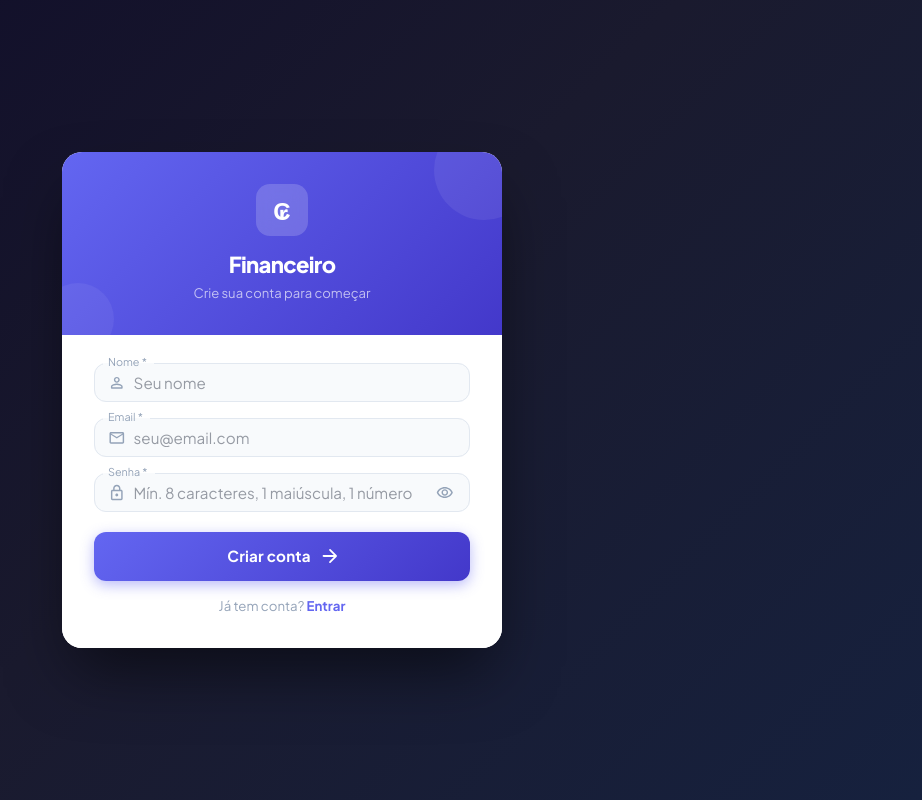
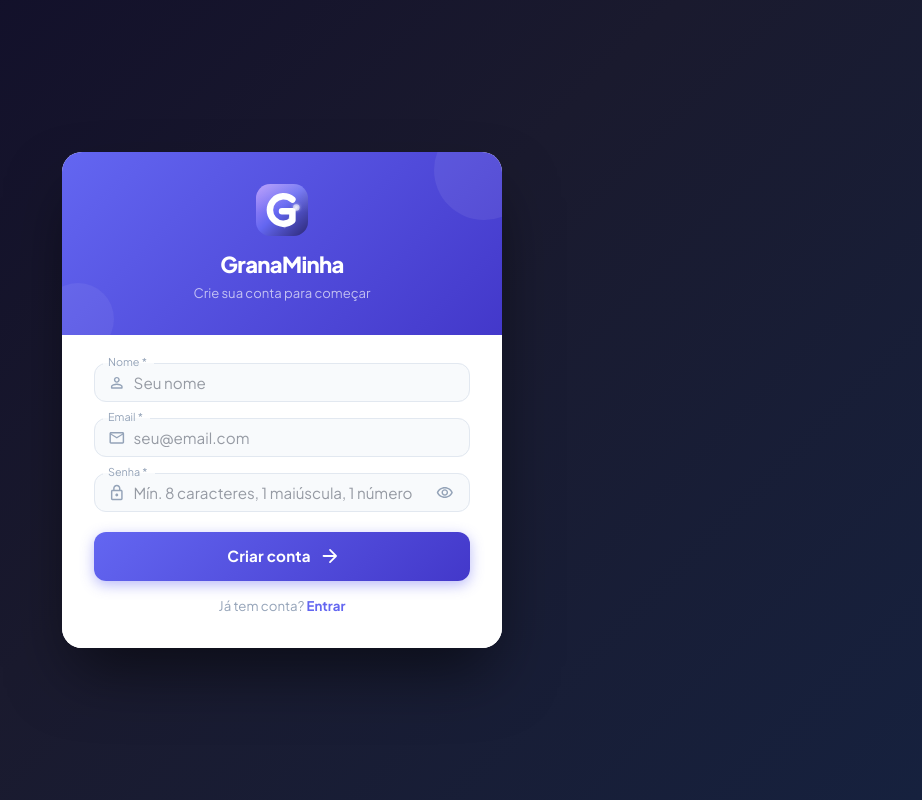
Before and after one commit to leonfpontes/financeiro, a Next.js app: page /register in a window 1280 px wide. Shown: the whole page, without its empty margins (358-1280 px from the left). Built offline with nearby package versions, Linux system fonts and the light colour scheme; what @mui/material-nextjs would draw is missing.

Commit message:
refactor: rename project from Financeiro to GranaMinha and update related references

```diff
--- a/package.json
+++ b/package.json
@@ -1,5 +1,5 @@
 {
-  "name": "financeiro",
+  "name": "granaminha",
   "version": "0.1.0",
   "private": true,
   "scripts": {
--- a/src/app/(auth)/login/page.tsx
+++ b/src/app/(auth)/login/page.tsx
@@ -77,7 +77,7 @@ export default function LoginPage() {
             <Logo size={52} />
           </Box>
           <Typography sx={{ fontSize: 22, fontWeight: 800, color: "white", letterSpacing: "-0.03em", display: "block" }}>
-            Financeiro
+            GranaMinha
           </Typography>
           <Typography variant="body2" sx={{ color: "rgba(255,255,255,0.65)", mt: 0.4, fontSize: "0.82rem" }}>
             Entre com sua conta para continuar
--- a/src/app/(auth)/register/page.tsx
+++ b/src/app/(auth)/register/page.tsx
@@ -18,6 +18,7 @@ import PersonOutlineRoundedIcon from "@mui/icons-material/PersonOutlineRounded";
 import VisibilityOutlinedIcon from "@mui/icons-material/VisibilityOutlined";
 import VisibilityOffOutlinedIcon from "@mui/icons-material/VisibilityOffOutlined";
 import ArrowForwardRoundedIcon from "@mui/icons-material/ArrowForwardRounded";
+import { Logo } from "@/components/layout/Logo";
 
 const fieldSx = {
   "& .MuiOutlinedInput-root": {
@@ -74,11 +75,11 @@ export default function RegisterPage() {
         <Box sx={{ position: "absolute", bottom: -20, left: -20, width: 72, height: 72, borderRadius: "50%", background: "rgba(255,255,255,0.06)" }} />
 
         <Box sx={{ position: "relative", zIndex: 1 }}>
-          <Box sx={{ display: "inline-flex", alignItems: "center", justifyContent: "center", width: 52, height: 52, borderRadius: "14px", background: "rgba(255,255,255,0.18)", backdropFilter: "blur(8px)", mb: 1.5 }}>
-            <Typography sx={{ fontSize: 24, fontWeight: 900, color: "white", lineHeight: 1 }}>₢</Typography>
+          <Box sx={{ display: "inline-flex", alignItems: "center", justifyContent: "center", mb: 1.5 }}>
+            <Logo size={52} />
           </Box>
           <Typography sx={{ fontSize: 22, fontWeight: 800, color: "white", letterSpacing: "-0.03em", display: "block" }}>
-            Financeiro
+            GranaMinha
           </Typography>
           <Typography variant="body2" sx={{ color: "rgba(255,255,255,0.65)", mt: 0.4, fontSize: "0.82rem" }}>
             Crie sua conta para começar
--- a/src/app/error.tsx
+++ b/src/app/error.tsx
@@ -190,7 +190,7 @@ export default function ErrorPage({
                 Extrato de Emergência
               </Typography>
               <Typography sx={{ fontSize: "1rem", fontWeight: 800, color: "white" }}>
-                Financeiro — Conta Corrente
+                GranaMinha — Conta Corrente
               </Typography>
             </Box>
             <Chip
--- a/src/app/global-error.tsx
+++ b/src/app/global-error.tsx
@@ -18,7 +18,7 @@ export default function GlobalError({
       <head>
         <meta charSet="utf-8" />
         <meta name="viewport" content="width=device-width, initial-scale=1" />
-        <title>Erro crítico — Financeiro</title>
+        <title>Erro crítico — GranaMinha</title>
         <style>{`
           *, *::before, *::after { box-sizing: border-box; margin: 0; padding: 0; }
 
@@ -191,7 +191,7 @@ export default function GlobalError({
         <div className="card">
           <div className="card-header">
             <div className="label">Boletim de Calamidade Financeira</div>
-            <div className="title">Financeiro — Colapso Total do Sistema</div>
+            <div className="title">GranaMinha — Colapso Total do Sistema</div>
           </div>
           <div className="card-body">
             <div className="alert-box">
--- a/src/app/layout.tsx
+++ b/src/app/layout.tsx
@@ -13,8 +13,8 @@ const jakarta = Plus_Jakarta_Sans({
 });
 
 export const metadata: Metadata = {
-  title: "Financeiro — Controle Financeiro Familiar",
-  description: "Gerencie as finanças da sua família com facilidade",
+  title: "GranaMinha — Controle Financeiro Pessoal",
+  description: "Gerencie suas finanças com clareza: entradas, gastos, cartões e evolução em um só lugar.",
 };
 
 export default function RootLayout({ children }: { children: React.ReactNode }) {
--- a/src/components/layout/Logo.tsx
+++ b/src/components/layout/Logo.tsx
@@ -6,7 +6,7 @@ export function Logo({ size = 36 }: { size?: number }) {
       viewBox="0 0 40 40"
       fill="none"
       xmlns="http://www.w3.org/2000/svg"
-      aria-label="Financeiro"
+      aria-label="GranaMinha"
     >
       <defs>
         {/* Main diagonal gradient: violet → indigo → deep navy */}
@@ -45,20 +45,19 @@ export function Logo({ size = 36 }: { size?: number }) {
         <rect width="40" height="22" fill="url(#lgShine)" />
       </g>
 
-      {/* ── F letterform ── */}
+      {/* ── G letterform ── */}
+      <path
+        d="M 28 12 A 10.5 10.5 0 1 0 28 28 L 28 21 L 20 21"
+        stroke="white"
+        strokeWidth="5"
+        strokeLinecap="round"
+        strokeLinejoin="round"
+        fill="none"
+      />
 
-      {/* Vertical stem */}
-      <rect x="9.5" y="9" width="5" height="22" rx="2.5" fill="white" />
-
-      {/* Top horizontal bar */}
-      <rect x="9.5" y="9" width="20.5" height="5" rx="2.5" fill="white" />
-
-      {/* Middle horizontal bar */}
-      <rect x="9.5" y="17.5" width="14.5" height="5" rx="2.5" fill="white" />
-
-      {/* ── Trend line in F's negative space (financial growth accent) ── */}
+      {/* ── Trend line accent (financial growth) ── */}
       <path
-        d="M 19.5 30.5 C 22.5 26 26 21.5 31 15"
+        d="M 22 33 C 25 28 27.5 23.5 31 18"
         stroke="rgba(255,255,255,0.32)"
         strokeWidth="2"
         strokeLinecap="round"
@@ -68,7 +67,7 @@ export function Logo({ size = 36 }: { size?: number }) {
       {/* Glowing dot at tip of trend line */}
       <circle
         cx="31"
-        cy="15"
+        cy="18"
         r="2.5"
         fill="rgba(255,255,255,0.55)"
         filter="url(#lgGlow)"
--- a/src/components/layout/Sidebar.tsx
+++ b/src/components/layout/Sidebar.tsx
@@ -62,7 +62,7 @@ export function Sidebar() {
           <Logo size={36} />
         </Box>
         <Typography sx={{ fontWeight: 700, fontSize: "1rem", color: "white", letterSpacing: "-0.02em" }}>
-          Financeiro
+          GranaMinha
         </Typography>
       </Box>
 
--- a/src/components/layout/TopBar.tsx
+++ b/src/components/layout/TopBar.tsx
@@ -26,7 +26,7 @@ const PAGE_TITLES: Record<string, string> = {
 function getTitle(pathname: string): string {
   if (PAGE_TITLES[pathname]) return PAGE_TITLES[pathname];
   if (pathname.startsWith("/cartoes/")) return "Detalhe do Cartão";
-  return "Financeiro";
+  return "GranaMinha";
 }
 
 export function TopBar() {
--- a/src/components/tour/steps/fotografia.steps.ts
+++ b/src/components/tour/steps/fotografia.steps.ts
@@ -5,7 +5,7 @@ const IND = "#6366f1";
 
 export const fotografiaSteps: StepType[] = [
   step(
-    { emoji: "🎉", title: "Bem-vindo ao Financeiro!", body: "Sou seu guia e vou te mostrar tudo em menos de 2 minutos. Preparado para dominar suas finanças? 🚀", accent: IND },
+    { emoji: "🎉", title: "Bem-vindo ao GranaMinha!", body: "Sou seu guia e vou te mostrar tudo em menos de 2 minutos. Preparado para dominar suas finanças? 🚀", accent: IND },
     "body",
     "center",
   ),
--- a/src/components/tour/steps/index.ts
+++ b/src/components/tour/steps/index.ts
@@ -26,7 +26,7 @@ export const tourSteps: StepType[] = [
   step(
     {
       emoji: "🎉",
-      title: "Bem-vindo ao Financeiro!",
+      title: "Bem-vindo ao GranaMinha!",
       body: "Sou seu guia e vou te mostrar tudo em menos de 2 minutos. Preparado para dominar suas finanças? 🚀",
       accent: IND,
     },
```
Also changed, not shown: 1 other file (tests, documents, lock files or other folders).
